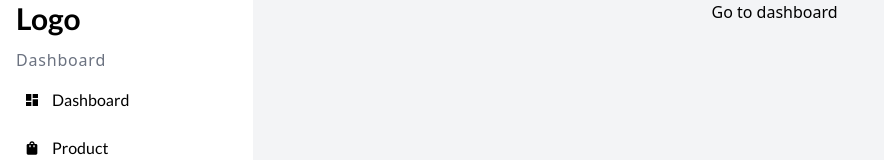
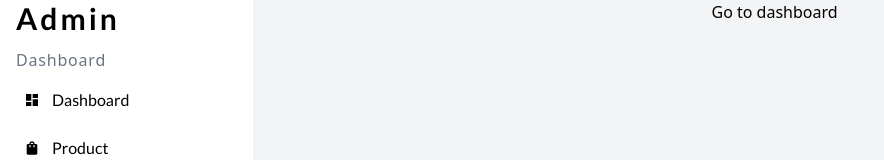
Before and after one commit to Sudhir-rai07/AdminDashboard, a React (Vite) app: page / in a window 1280 px wide. Shown: the top 160 px of the page, without its empty margins (0-884 px from the left). Built offline with nearby package versions, Linux system fonts and the light colour scheme.

Commit message:
Congiure vercel routing

```diff
--- a/src/Components/Sidebar.jsx
+++ b/src/Components/Sidebar.jsx
@@ -13,7 +13,7 @@ const Sidebar = ({show}) => {
       }`}
     >
       <div>
-        <h2 className="text-3xl font-bold font-lato">Logo</h2>
+        <h2 className="text-3xl font-semibold tracking-widest font-lato">Admin</h2>
       </div>
       <div className="pb-4">
         <ul>
```
Also changed, not shown: vercel.json (added).
